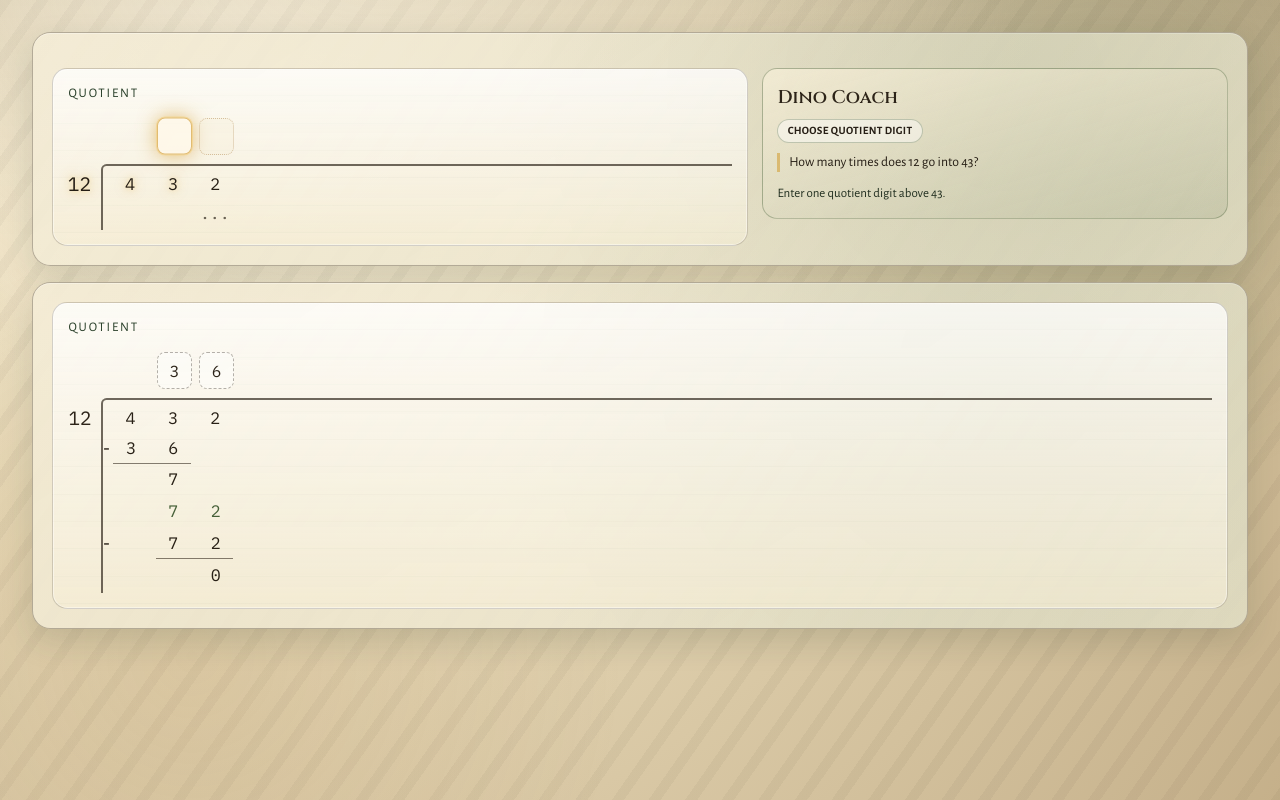
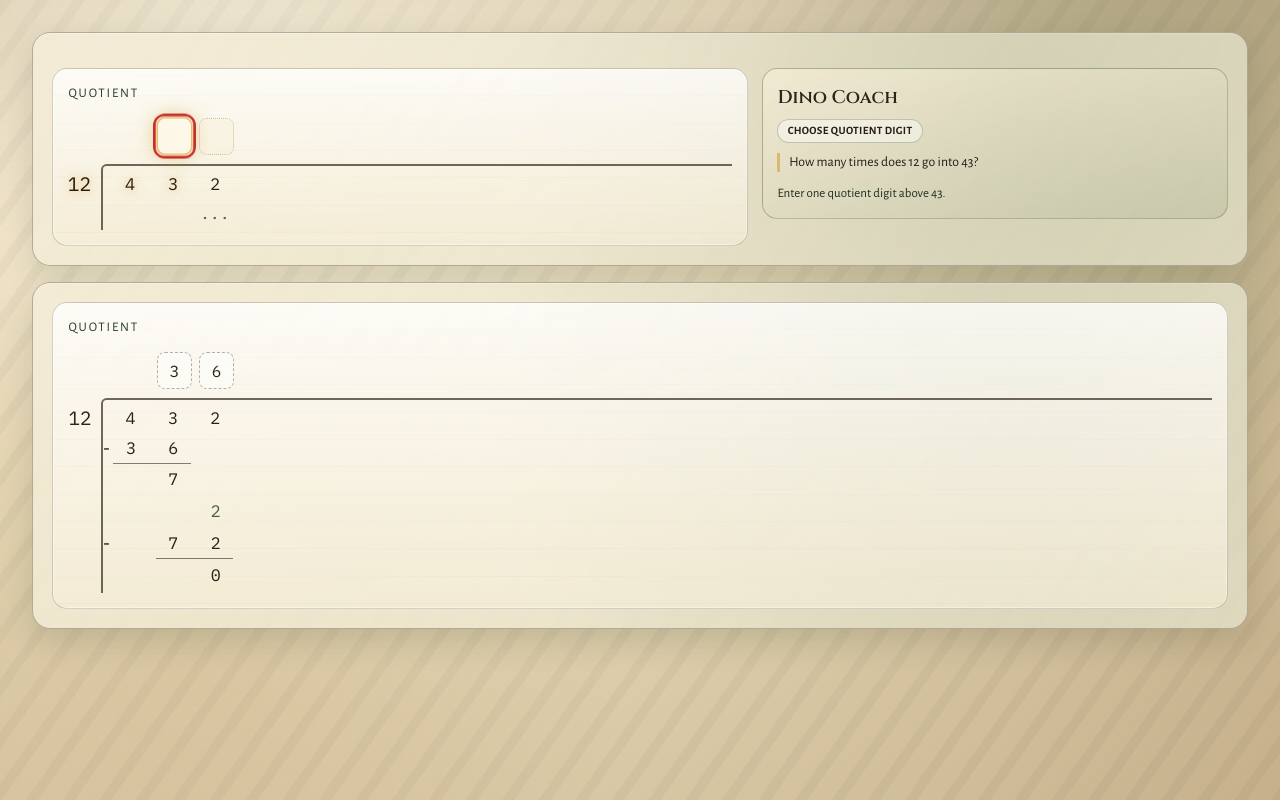
Before and after one commit to seezatnap/division-challenge, a Next.js app: page /visual-tests/workspace in a window 1280 px wide. Built offline with nearby package versions, Linux system fonts and the light colour scheme.

Commit message:
Improve digit focus and storage

```diff
--- a/src/app/globals.css
+++ b/src/app/globals.css
@@ -363,6 +363,16 @@ body {
   outline: none;
 }
 
+.inline-entry[data-entry-inline="true"][contenteditable="true"]:focus-visible {
+  outline: 2px solid rgba(188, 34, 34, 0.92);
+  outline-offset: 2px;
+}
+
+.inline-entry[data-entry-inline="true"][contenteditable="true"]:focus-visible::after {
+  border-color: rgba(220, 38, 38, 0.72);
+  opacity: 1;
+}
+
 .quotient-digit-cell {
   background: rgba(255, 255, 255, 0.45);
 }
@@ -1446,6 +1456,14 @@ body {
   box-shadow: 0 0.5rem 1.15rem rgba(45, 36, 25, 0.2);
 }
 
+.jp-button:focus-visible {
+  outline: 2px solid rgba(188, 34, 34, 0.92);
+  outline-offset: 2px;
+  box-shadow:
+    0 0 0 1px rgba(220, 38, 38, 0.72),
+    0 0 0.95rem rgba(220, 38, 38, 0.24);
+}
+
 .jp-button:disabled {
   opacity: 0.55;
   cursor: not-allowed;
--- a/src/app/page.tsx
+++ b/src/app/page.tsx
@@ -353,6 +353,7 @@ export default function Home() {
   const [isNextProblemReady, setIsNextProblemReady] = useState(false);
   const gameSessionRef = useRef<LiveGameSessionState>(gameSession);
   const completedProblemIdRef = useRef<string | null>(null);
+  const nextProblemButtonRef = useRef<HTMLButtonElement | null>(null);
 
   useEffect(() => {
     gameSessionRef.current = gameSession;
@@ -362,6 +363,20 @@ export default function Home() {
     completedProblemIdRef.current = null;
     setIsNextProblemReady(false);
   }, [gameSession.activeProblem.id]);
+
+  useEffect(() => {
+    if (!isSessionStarted || !isNextProblemReady) {
+      return;
+    }
+
+    const focusFrameHandle = window.requestAnimationFrame(() => {
+      nextProblemButtonRef.current?.focus();
+    });
+
+    return () => {
+      window.cancelAnimationFrame(focusFrameHandle);
+    };
+  }, [isNextProblemReady, isSessionStarted]);
 
   const handleStartSession = useCallback(
     (event: FormEvent<HTMLFormElement>) => {
@@ -776,6 +791,7 @@ export default function Home() {
                   className="jp-button"
                   data-ui-action="next-problem"
                   onClick={advanceToNextProblem}
+                  ref={nextProblemButtonRef}
                   type="button"
                 >
                   NEXT
--- a/src/features/workspace-ui/components/bus-stop-long-division-renderer.tsx
+++ b/src/features/workspace-ui/components/bus-stop-long-division-renderer.tsx
@@ -870,8 +870,11 @@ export function BusStopLongDivisionRenderer({
                     isFilled: row.isFilled,
                     draftEntryValues,
                   });
+                  const expectedRowValue = row.kind === "bring-down"
+                    ? row.value
+                    : stepById.get(row.stepId)?.expectedValue ?? row.value;
                   const expectedDigits = resolveExpectedStepDigits(
-                    stepById.get(row.stepId)?.expectedValue ?? row.value,
+                    expectedRowValue,
                   );
                   const resolvedDigitCount = Math.max(
                     row.expectedDigitCount,
--- a/src/features/workspace-ui/lib/bus-stop-render-model.ts
+++ b/src/features/workspace-ui/lib/bus-stop-render-model.ts
@@ -149,6 +149,15 @@ function resolveInitialReplayState(dividendDigits: readonly number[], divisor: n
 function toStepValueText(step: LongDivisionStep): string {
   const trimmedValue = step.expectedValue.trim();
   return trimmedValue.length > 0 ? trimmedValue : "0";
+}
+
+function resolveBringDownDisplayValue(stepValueText: string): string {
+  const trailingDigit = stepValueText.trim().at(-1);
+  if (trailingDigit && /^[0-9]$/.test(trailingDigit)) {
+    return trailingDigit;
+  }
+
+  return "0";
 }
 
 function shouldHighlightDivisorForStepKind(stepKind: LongDivisionStep["kind"]): boolean {
@@ -322,8 +331,13 @@ export function buildBusStopRenderModel({
       targetId: step.inputTargetId,
       kind: step.kind,
       columnIndex: workRowColumnIndex,
-      expectedDigitCount: Math.max(step.expectedValue.length, 1),
-      value: isFilled ? step.expectedValue : "",
+      expectedDigitCount:
+        step.kind === "bring-down" ? 1 : Math.max(step.expectedValue.length, 1),
+      value: isFilled
+        ? step.kind === "bring-down"
+          ? resolveBringDownDisplayValue(step.expectedValue)
+          : step.expectedValue
+        : "",
       isFilled,
       isActive: glowState.activeStepId === step.id,
       displayPrefix: step.kind === "multiply-result" ? "-" : "",
--- a/tests/workspace-visual-layout.visual.mjs
+++ b/tests/workspace-visual-layout.visual.mjs
@@ -436,11 +436,8 @@ test("visual layout mandate: solved solution digits align to dividend digit colu
         subtraction1Digit0: selectCenter(
           '[data-visual-snapshot="workspace-solved"] [data-entry-step-id="workspace-preview-problem:step:2:subtraction-result"][data-entry-digit-index="0"]',
         ),
-        bringDownDigit0: selectCenter(
+        bringDownDigit: selectCenter(
           '[data-visual-snapshot="workspace-solved"] [data-entry-step-id="workspace-preview-problem:step:3:bring-down"][data-entry-digit-index="0"]',
-        ),
-        bringDownDigit1: selectCenter(
-          '[data-visual-snapshot="workspace-solved"] [data-entry-step-id="workspace-preview-problem:step:3:bring-down"][data-entry-digit-index="1"]',
         ),
         multiply2Digit0: selectCenter(
           '[data-visual-snapshot="workspace-solved"] [data-entry-step-id="workspace-preview-problem:step:5:multiply-result"][data-entry-digit-index="0"]',
@@ -486,14 +483,9 @@ test("visual layout mandate: solved solution digits align to dividend digit colu
         message: "First subtraction result should align with dividend column 1.",
       },
       {
-        measuredKey: "bringDownDigit0",
-        dividendKey: "dividendDigit1",
-        message: "Bring-down digit 0 should align with dividend column 1.",
-      },
-      {
-        measuredKey: "bringDownDigit1",
+        measuredKey: "bringDownDigit",
         dividendKey: "dividendDigit2",
-        message: "Bring-down digit 1 should align with dividend column 2.",
+        message: "Bring-down digit should align with dividend column 2.",
       },
       {
         measuredKey: "multiply2Digit0",
@@ -545,6 +537,15 @@ test("visual workflow: solving a full problem advances to the next question and
     }
 
     await page.waitForSelector('[data-ui-action="next-problem"]', { timeout: 10_000 });
+    const focusedAction = await page.evaluate(() => {
+      const activeElement = document.activeElement;
+      return activeElement?.getAttribute("data-ui-action") ?? null;
+    });
+    assert.equal(
+      focusedAction,
+      "next-problem",
+      `Expected keyboard focus to move to NEXT after solve, received: ${String(focusedAction)}`,
+    );
     await page.click('[data-ui-action="next-problem"]');
 
     const solvedAfter = await page.locator(".surface-header .status-chip").first().innerText();
```
Also changed, not shown: 2 other files (tests, documents, lock files or other folders).
